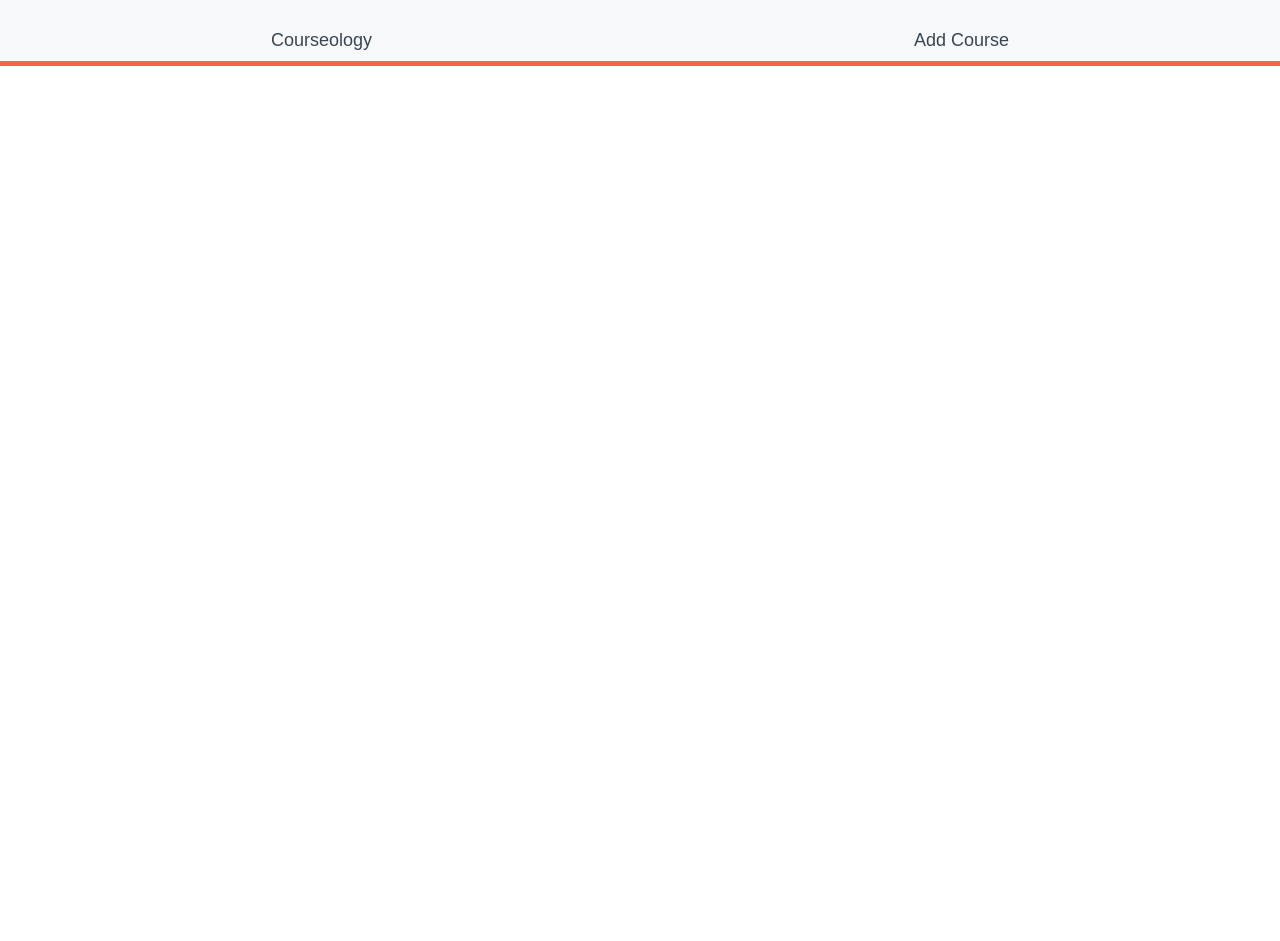
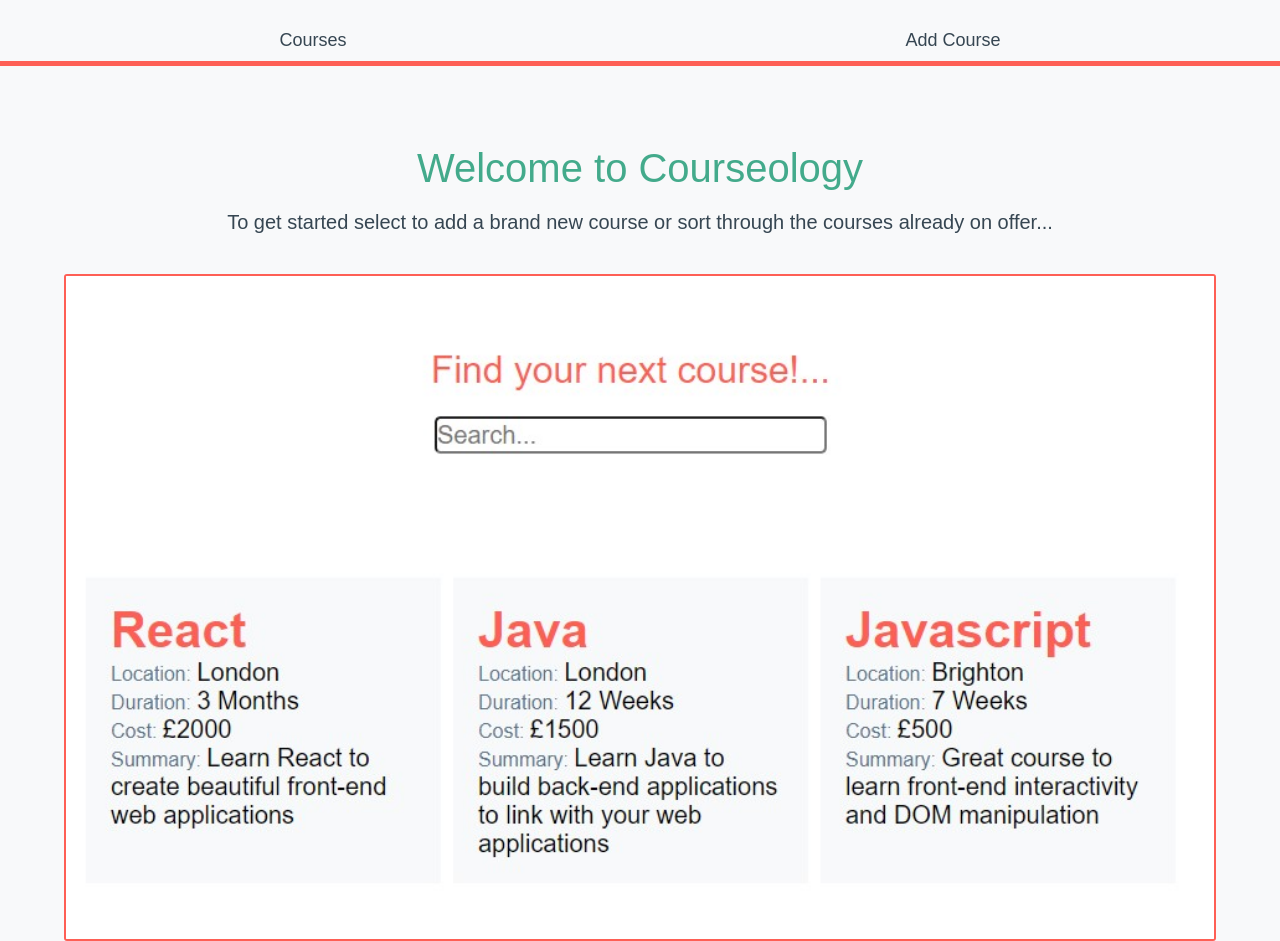
Before and after one commit to seanpursani/courseology-front-end, a React (Create React App) app: page / in a window 1280 px wide. Before the commit the page ends 800 px from the top, so only its background shows below. Built offline with nearby package versions, Linux system fonts and the light colour scheme; no server answers.

Commit message:
Added simple landing page and styled it

```diff
--- a/src/App.jsx
+++ b/src/App.jsx
@@ -4,10 +4,11 @@ import Nav from '././components/Nav/Nav'
 import HomePage from './containers/HomePage/HomePage';
 import { BrowserRouter as Router, Routes, Route } from "react-router-dom"
 import { useState, useEffect } from "react";
+import { render } from '@testing-library/react';
+import Landing from './components/Landing/Landing';
 
 
 const App = () => {
-
   const [courses, setCourses] = useState(null);
   const [updated, setUpdated] = useState(true);
 
@@ -29,8 +30,9 @@ const App = () => {
 
   return (
   <Router>
-    <Nav />
+    <Nav/>
     <Routes>
+      <Route path="/" element={<Landing />}></Route>
       <Route path="/add-course" element={<AddCourse handleRefresh={handleRefresh}/>} />
       {courses && <Route path="/courseology" element={<HomePage courses={courses}/> } />}
     </Routes>
--- /dev/null
+++ b/src/components/Landing/Landing.jsx
@@ -0,0 +1,16 @@
+import React from 'react'
+import img from "../../assets/courseology.jpg"
+import "./Landing.scss"
+
+const Landing = () => {
+
+  return (
+    <div className='header'>
+      <h1 className='header__title'>Welcome to Courseology</h1>
+      <p className='header__text'>To get started select to add a brand new course or sort through the courses already on offer...</p>
+      <img className="header__img" src={img} alt="Courseology" />
+    </div>
+  )
+}
+
+export default Landing
--- /dev/null
+++ b/src/components/Landing/Landing.scss
@@ -0,0 +1,36 @@
+@use "../../assets/colours.scss" as *;
+
+* {
+  box-sizing: border-box;
+  margin: 0;
+  padding: 0;
+  background-color: $white-grey-colour;
+}
+
+.header {
+  padding-top: 4rem;
+  display: flex;
+  align-items: center;
+  justify-content: center;
+  flex-direction: column;
+  gap: 1rem;
+
+  &__title {
+    font-size: 2rem;
+    font-weight: 300;
+    color: $primary-colour;
+  }
+
+  &__text {
+    font-size: 1rem;
+    font-weight: 100;
+    padding-bottom: 1rem;
+    color: $dark-colour;
+  }
+
+  &__img {
+    border-radius: 3px;
+    border: 2px solid $splash-colour;
+    width: 90vw;
+  }
+}
--- a/src/components/Nav/Nav.jsx
+++ b/src/components/Nav/Nav.jsx
@@ -1,13 +1,13 @@
 import "./Nav.scss";
 import { Link } from "react-router-dom";
 
-const Nav = () => {
+const Nav = (props) => {
+
   return (
     <div className="nav">
       <Link className="nav-menu__item" to="/courseology">
-        Courseology
+        Courses
       </Link>
-
       <Link className="nav-menu__item" to="/add-course">
         Add Course
       </Link>
```
Also changed, not shown: src/assets/courseology.jpg (added).
